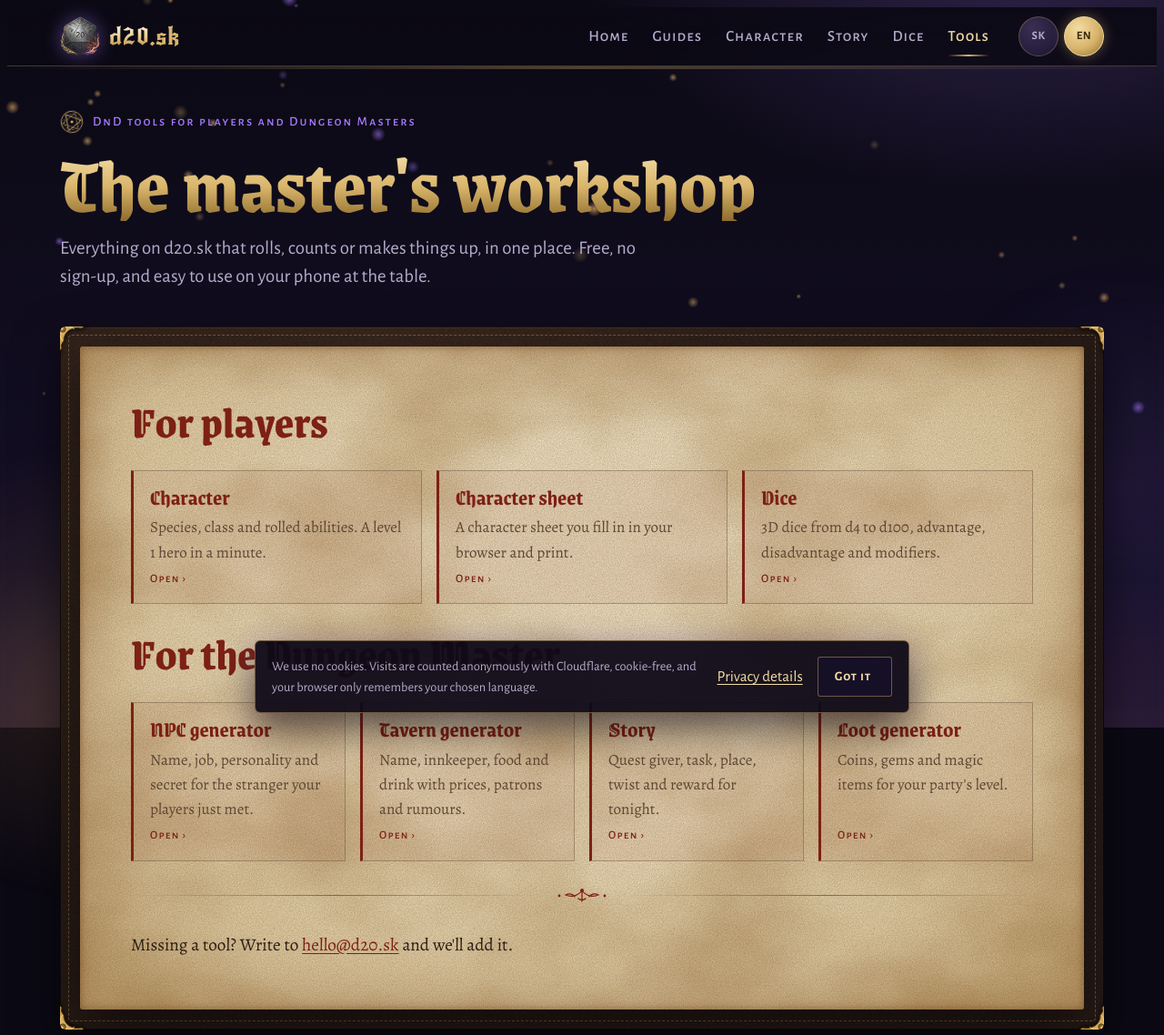
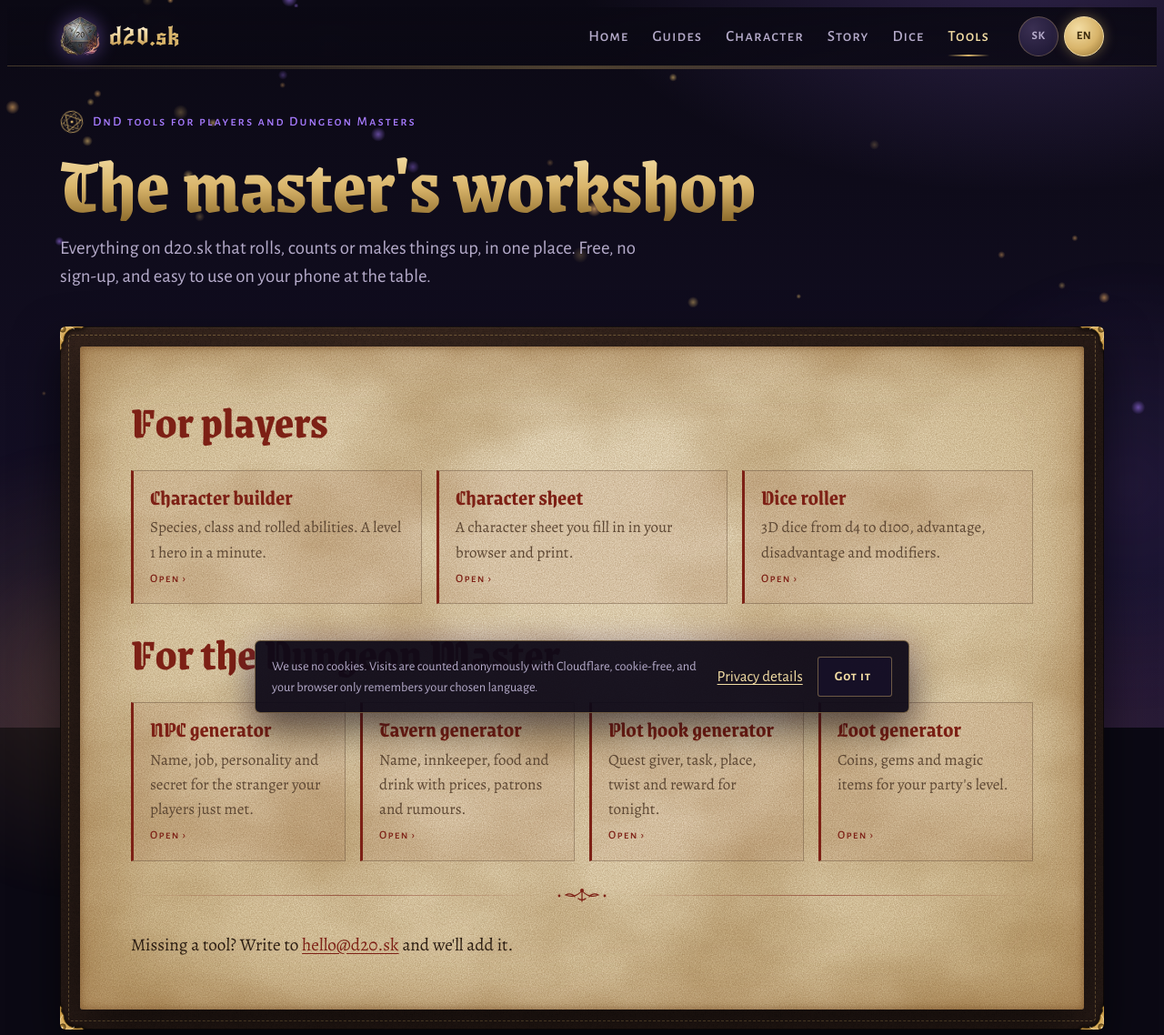
Before and after one commit to metjus/d20, a PHP site: page /en/tools/index.php in a window 1280 px wide. Shown: the top 1138 px of the page at 91% size. Run offline with PHP 8.4, Linux system fonts and the light colour scheme.

Commit message:
Give the tools hub cards full tool names in English
Co-Authored-By: Claude Opus 5.5 <noreply@anthropic.com>
Claude-Session: https://claude.ai/code/session_01CjNk2xXCtuyBB2XScV9Y7L

```diff
--- a/data/texts.json
+++ b/data/texts.json
@@ -240,11 +240,14 @@
   "to.open": ["Otvoriť","Open"],
   "to.more": ["Chýba ti tu nejaký nástroj? Napíš nám na <a href=\"mailto:hello@d20.sk\">hello@d20.sk</a> a pridáme ho.","Missing a tool? Write to <a href=\"mailto:hello@d20.sk\">hello@d20.sk</a> and we'll add it."],
   "tool.postava": ["Druh, povolanie a vlastnosti hodené kockou. Hrdina 1. úrovne za minútu.","Species, class and rolled abilities. A level 1 hero in a minute."],
+  "tool.postava.h": ["Tvorba postavy","Character builder"],
   "tool.harok": ["Hárok postavy (character sheet), ktorý vyplníš v prehliadači a vytlačíš.","A character sheet you fill in in your browser and print."],
   "tool.kocky": ["3D kocky od d4 po d100, výhoda, nevýhoda a bonusy.","3D dice from d4 to d100, advantage, disadvantage and modifiers."],
+  "tool.kocky.h": ["Kocky online","Dice roller"],
   "tool.npc": ["Meno, povolanie, povaha a tajomstvo postavy, ktorú hráči práve stretli.","Name, job, personality and secret for the stranger your players just met."],
   "tool.krcma": ["Názov, krčmár, jedlo a pitie s cenami, hostia a klebety.","Name, innkeeper, food and drink with prices, patrons and rumours."],
   "tool.pribeh": ["Zadávateľ, úloha, miesto, zvrat a odmena na dnešný večer.","Quest giver, task, place, twist and reward for tonight."],
+  "tool.pribeh.h": ["Tvorba príbehu","Plot hook generator"],
   "tool.poklad": ["Mince, drahokamy a magické predmety podľa úrovne družiny.","Coins, gems and magic items for your party's level."],
   "seo.nastroje.title": ["DnD nástroje zadarmo: generátory a pomôcky | d20.sk","Free DnD Tools and Generators for Players and DMs | d20.sk"],
   "seo.nastroje.desc": ["Všetky nástroje pre DnD na jednom mieste: generátor postáv, NPC, krčmy, zápletiek a pokladu, hárok postavy na tlač a 3D kocky.","Every DnD tool in one place: character, NPC, tavern, plot hook and loot generators, a printable character sheet and 3D dice."],
--- a/pages/nastroje.php
+++ b/pages/nastroje.php
@@ -11,7 +11,7 @@
       <h2 class="h2 rubric"><?= t("to.$group") ?></h2>
       <ul class="shelf tools">
 <?php foreach ($pages as $p): ?>
-        <li><a href="<?= url($p) ?>"><b><?= t("nav.$p") ?></b><span><?= t("tool.$p") ?></span><em><?= t('to.open') ?> ›</em></a></li>
+        <li><a href="<?= url($p) ?>"><b><?= isset(texts()["tool.$p.h"]) ? t("tool.$p.h") : t("nav.$p") ?></b><span><?= t("tool.$p") ?></span><em><?= t('to.open') ?> ›</em></a></li>
 <?php endforeach; ?>
       </ul>
 <?php endforeach; ?>
```
